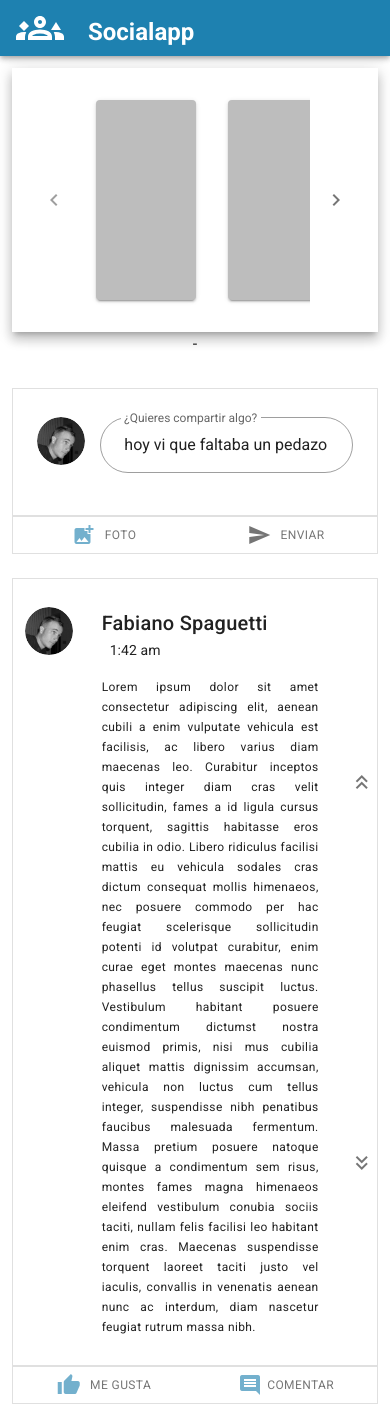
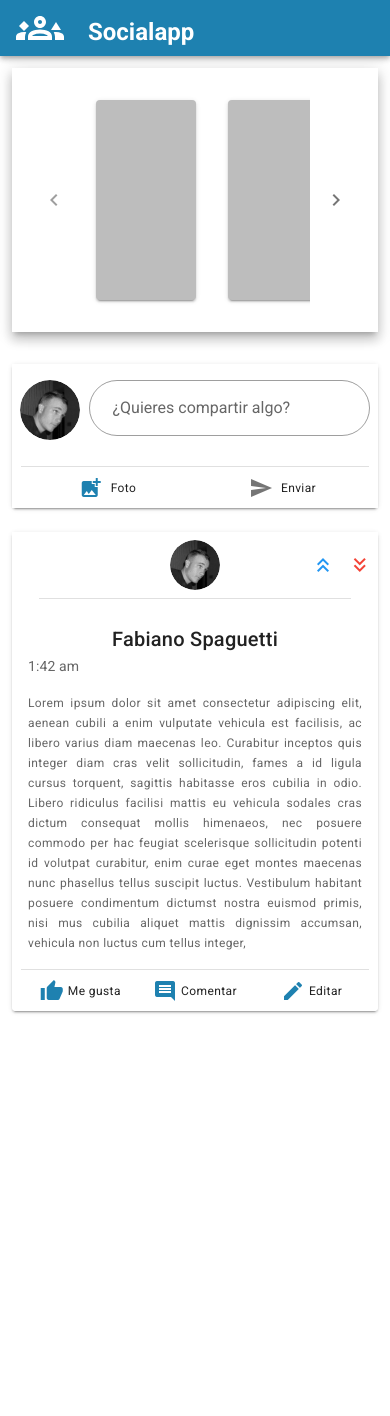
Before and after one commit to paulozabala/socialapp, a Vue app in the folder client/: page / in a window 390 px wide. After the commit the page ends 1047 px from the top, so only its background shows below. Built offline with nearby package versions, Linux system fonts and the light colour scheme.

Commit message:
Home additions: responsive ShwMsg box

```diff
--- /dev/null
+++ b/client/src/components/CreateMsg.vue
@@ -0,0 +1,49 @@
+<template>
+	<!--My public msg box-->
+	<v-card class="mt-8" width="500">
+		<v-card flat  tile  class="d-flex justify-center pa-2 pt-4 pb-0 " width="500" >
+			<v-card :class="$vuetify.breakpoint.width<=360 ? 'mr-12' : 'mr-4'"  flat  width="15%">
+				<v-avatar size="60">
+					<v-img
+						src="../assets/avatar.jpeg"
+					/>
+				</v-avatar>
+			</v-card>
+			<v-card @click="hola()" flat  width="85%">
+			<div>
+				<v-text-field
+					label="¿Quieres compartir algo?"
+					outlined
+					rounded
+				></v-text-field>
+			</div>
+			</v-card>
+		</v-card>
+		<v-divider width="95%"></v-divider>
+		<!--My  public msg box buttons-->
+		<v-card flat  tile  class="d-flex justify-center pa-2" width="500">
+			<v-card flat  width="100%" >
+				<v-icon color="#1e81b0" class="material-icons mr-2">add_photo_alternate
+				</v-icon>
+				<span v-if="$vuetify.breakpoint.width>=265" class="text-caption text-sm-subtitle-1">Foto</span>
+			</v-card>
+			<v-card  flat  width="100%">
+				<v-icon class="mr-2">send</v-icon>
+				<span v-if="$vuetify.breakpoint.width>=265" class="text-caption text-sm-subtitle-1">Enviar</span>
+			</v-card>
+		</v-card>
+	</v-card>
+</template>
+<script>
+	export default{
+		name:'Create_Msg',
+		methods:{
+			hola(){
+				alert("funciona componente Create_Msg");
+			}
+},
+
+};
+
+
+</script>
--- /dev/null
+++ b/client/src/components/ShowMsg.vue
@@ -0,0 +1,87 @@
+<template>
+	<!--Home public msg box(head&body)-->
+	<v-card width="500">
+		<v-card flat  tile class="d-flex justify-center mt-6" width="500">
+			<v-card flat width="100%" ></v-card>
+			<v-card flat width="100%" ></v-card>
+			<v-card flat width="100%" >
+				<v-avatar class="mt-2 mb-2" size="50">
+					<v-img
+						src="../assets/avatar.jpeg"
+					/>
+				</v-avatar>
+			</v-card>
+			<v-card flat width="100%" ></v-card>
+			<v-card flat class="d-flex align-center" width="100%">
+				<v-card flat @click="hola()" width="100%" >
+					<v-icon block color="blue">
+						keyboard_double_arrow_up
+					</v-icon>
+				</v-card>
+
+				<v-card></v-card>
+
+				<v-card flat  @click="hola()" width="100%" >
+					<v-icon block color="red" >
+						keyboard_double_arrow_down
+					</v-icon>
+				</v-card>
+			</v-card>
+		</v-card>
+
+		<v-divider width="85%"></v-divider>
+
+		<v-card flat  tile class="d-flex align-center flex-column mt-2 " width="500">
+			<v-card flat  width="100%">
+				<v-card-title class="d-flex justify-center text-sm-h5">{{user}}</v-card-title>
+				<v-card-subtitle class="d-flex justify-start ">{{time}}</v-card-subtitle>
+				<v-card-text class="text-caption text-sm-body-1  text-justify"
+					v-model="messages"
+					outlined
+				>{{longmsg}}</v-card-text>
+			</v-card>
+		</v-card>
+		<v-divider width="95%"></v-divider>
+		<!--Public msg box buttons-->
+		<v-card class="d-flex justify-center pa-2  mb-6" flat  width="500">
+			<v-card  @click="hola()" class="" flat  width="100%">
+				<v-icon color="#1e81b0" class="material-icons ml-1  mr-1 mr-sm-2">thumb_up</v-icon>
+				<span v-if="$vuetify.breakpoint.width>=265" class="text-caption text-sm-subtitle-1">Me gusta</span>
+			</v-card>
+
+			<v-card @click="hola()" flat  width="100%">
+				<v-icon color="#1e81b0" class="material-icons mr-1 mr-sm-2">comment</v-icon>
+				<span v-if="$vuetify.breakpoint.width>=255" class="text-caption text-sm-subtitle-1">Comentar</span>
+			</v-card>
+
+			<v-card @click="hola()" flat  width="100%">
+				<v-icon color="#1e81b0" class="material-icons mr-1 mr-sm-2">edit</v-icon>
+				<span v-if="$vuetify.breakpoint.width>=255" class="text-caption text-sm-subtitle-1">Editar</span>
+			</v-card>
+		</v-card>
+	</v-card>
+</template>
+
+<script>
+import moment from 'moment'
+
+export default {
+		name:'Show_Msg',
+
+		data: function (){
+			return {
+			messages:'hoy vi que faltaba un pedazo de mi corazón, eras tú!!! sin tanto despecho dijo ella con su corazon de piedra y alma fria sin amor.',
+			user: 'Fabiano Spaguetti',
+			time: moment().format('h:mm a'),//Date.now()
+			longmsg: "Lorem ipsum dolor sit amet consectetur adipiscing elit, aenean cubili a enim vulputate vehicula est facilisis, ac libero varius diam maecenas leo. Curabitur inceptos quis integer diam cras velit sollicitudin, fames a id ligula cursus torquent, sagittis habitasse eros cubilia in odio. Libero ridiculus facilisi mattis eu vehicula sodales cras dictum consequat mollis himenaeos, nec posuere commodo per hac feugiat scelerisque sollicitudin potenti id volutpat curabitur, enim curae eget montes maecenas nunc phasellus tellus suscipit luctus. Vestibulum habitant posuere condimentum dictumst nostra euismod primis, nisi mus cubilia aliquet mattis dignissim accumsan, vehicula non luctus cum tellus integer,"
+			}
+		},
+
+		methods:{
+			hola(){
+				alert("funciona el componente Show_Msg");
+			}
+		},
+
+};
+</script>
--- a/client/src/views/HomeView.vue
+++ b/client/src/views/HomeView.vue
@@ -2,90 +2,10 @@
 	<v-container>
 		<v-row align="start" >
 			<v-col  align="center" >
-					<!--calling voting rank-->
-
-					<Vote_Rank />
-
-					<!--writting public msg box-->-
-
-					<v-card outlined tile  class="d-flex justify-center mt-8 pa-4 pb-0" width="500" >
-						<v-col cols="2" class="" >
-							<v-avatar >
-								<v-img
-									src="../assets/avatar.jpeg"
-								/>
-							</v-avatar>
-						</v-col>
-						<v-col cols="10" class="ml-2">
-							<v-text-field
-								v-model="messages"
-								label="¿Quieres compartir algo?"
-								outlined
-								rounded
-							></v-text-field>
-						</v-col>
-					</v-card>
-					<v-card flat outlined tile  class="d-flex justify-center" width="500">
-						<v-card flat  width="50%" >
-							<v-btn text block plain >
-								<v-icon color="#1e81b0" class="material-icons mr-2">add_photo_alternate
-								</v-icon>
-							<span v-if="$vuetify.breakpoint.width>=265" class="text-caption text-sm-subtitle-1">foto</span>
-							</v-btn>
-						</v-card>
-						<v-card  flat  width="50%">
-							<v-btn  text block  plain>
-								<v-icon class="mr-2">send</v-icon>
-							<span v-if="$vuetify.breakpoint.width>=265" class="text-caption text-sm-subtitle-1">enviar</span>
-							</v-btn>
-						</v-card>
-					</v-card>
-
-					<v-card outlined tile class="d-flex justify-center mt-6" width="500">
-						<v-col cols="2">
-							<v-avatar class="mt-4">
-								<v-img
-									src="../assets/avatar.jpeg"
-								/>
-							</v-avatar>
-						</v-col>
-
-						<v-col  cols="9">
-							<v-card-title class="text-sm-h5">{{user}}</v-card-title>
-							<v-card-subtitle class="d-flex justify-start ml-2 ">{{time}}</v-card-subtitle>
-							<v-card-text class="text-caption text-sm-body-1  text-justify"
-								v-model="messages"
-								outlined
-							>{{longmsg}}</v-card-text>
-						</v-col>
-						<v-col cols="1" class="d-flex align-center flex-column justify-space-around">
-			<!--hayque  poner v-cards-->
-							<v-icon block >
-								keyboard_double_arrow_up
-							</v-icon>
-							<v-icon block >
-								keyboard_double_arrow_down
-							</v-icon>
-						</v-col>
-
-
-					</v-card>
-
-					<v-card class="d-flex justify-center"  outlined tile width="500">
-					<v-card flat  width="50%">
-						<v-btn text block plain >
-							<v-icon color="#1e81b0" class="material-icons mr-2">thumb_up
-							</v-icon>
-								<span v-if="$vuetify.breakpoint.width>=255" class="text-caption text-sm-subtitle-1">me gusta</span>
-						</v-btn>
-					</v-card>
-					<v-card flat  width="50%">
-						<v-btn text block plain >
-							<v-icon color="#1e81b0" class="material-icons mr-1 mr-sm-2">comment</v-icon>
-							<span v-if="$vuetify.breakpoint.width>=265" class="text-caption text-sm-subtitle-1">comentar</span>
-						</v-btn>
-					</v-card>
-					</v-card>
+				<!--calling voting rank-->
+				<Vote_Rank />
+				<Create_Msg/>
+				<Show_Msg/>
 			</v-col>
 		</v-row>
 	</v-container>
@@ -94,28 +14,34 @@
 
 
 </template>
-
+//debo agregar css para  la card
 <script>
 import Vote_Rank from '../components/VoteRank.vue'
-import moment from 'moment'
+import Create_Msg from '../components/CreateMsg.vue'
+import Show_Msg from '../components/ShowMsg.vue'
+
 export default {
 	name: 'Home_View',
 
 	components: {
 		Vote_Rank,
+		Create_Msg,
+		Show_Msg
 	},
 
 	data: function(){
 		return{
 			messages:'hoy vi que faltaba un pedazo de mi corazón, eras tú!!! sin tanto despecho dijo ella con su corazon de piedra y alma fria sin amor.',
-			user: 'Fabiano Spaguetti',
-			time: moment().format('h:mm a'),//Date.now()
-			longmsg: "Lorem ipsum dolor sit amet consectetur adipiscing elit, aenean cubili a enim vulputate vehicula est facilisis, ac libero varius diam maecenas leo. Curabitur inceptos quis integer diam cras velit sollicitudin, fames a id ligula cursus torquent, sagittis habitasse eros cubilia in odio. Libero ridiculus facilisi mattis eu vehicula sodales cras dictum consequat mollis himenaeos, nec posuere commodo per hac feugiat scelerisque sollicitudin potenti id volutpat curabitur, enim curae eget montes maecenas nunc phasellus tellus suscipit luctus. Vestibulum habitant posuere condimentum dictumst nostra euismod primis, nisi mus cubilia aliquet mattis dignissim accumsan, vehicula non luctus cum tellus integer, suspendisse nibh penatibus faucibus malesuada fermentum. Massa pretium posuere natoque quisque a condimentum sem risus, montes fames magna himenaeos eleifend vestibulum conubia sociis taciti, nullam felis facilisi leo habitant enim cras. Maecenas suspendisse torquent laoreet taciti justo vel iaculis, convallis in venenatis aenean nunc ac interdum, diam nascetur feugiat rutrum massa nibh."
+
+		}
+	},
+
+	methods:{
+		hola(){
+			alert("funciona metodos");
+		}
+}
 
 
-}
-	},
-
-
-}
+};
 </script>
```
